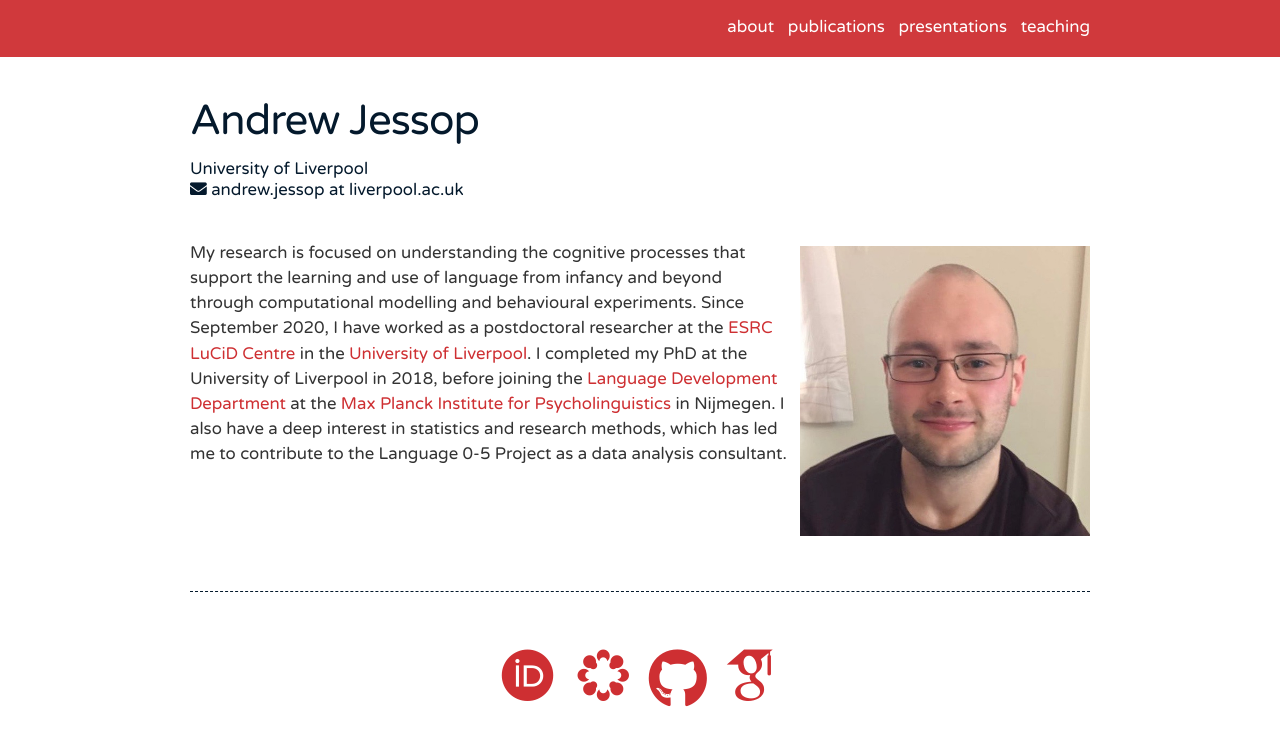
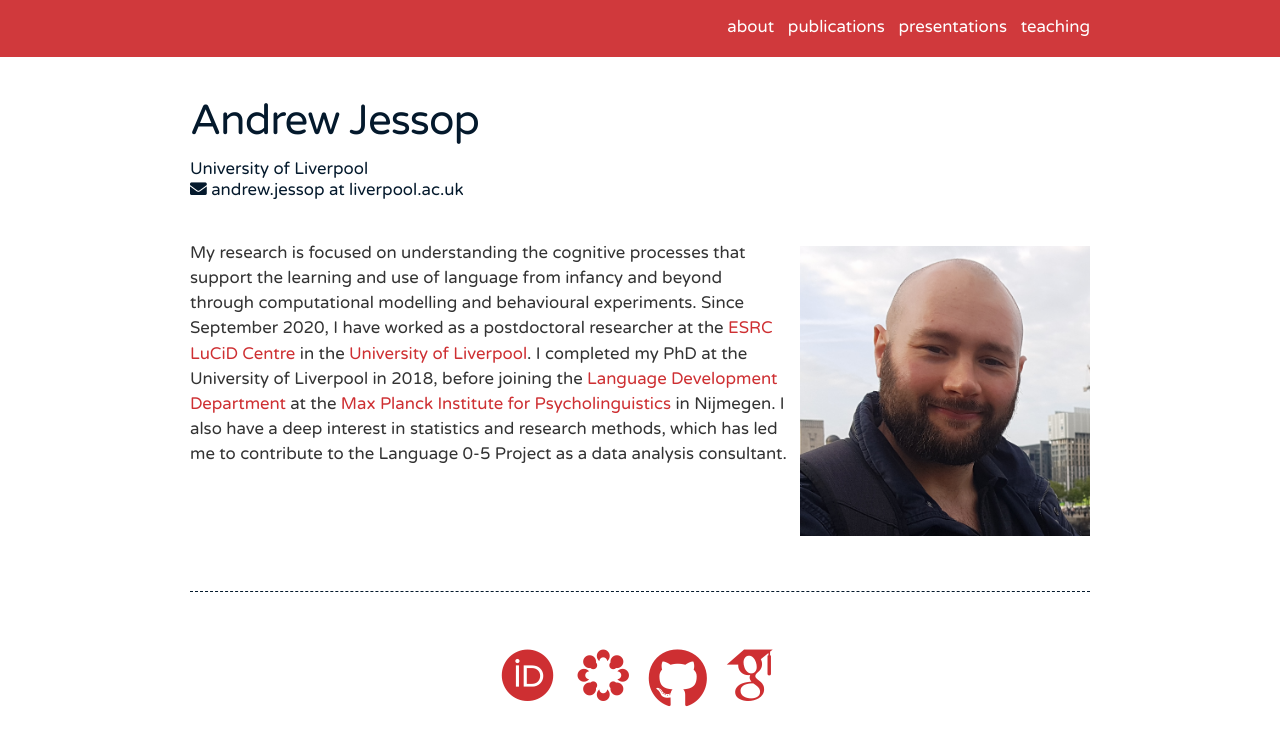
Before and after one commit to andrew-jessop/andrew-jessop.github.io, a Jekyll site: the page built from _pages/about.md, in a window 1280 px wide. Shown: the top 746 px of the page. Built offline with Jekyll 4.4.1, drawn with Linux system fonts in a browser that asks for light colours; nearby versions of some CDN libraries; some web fonts are replaced.

Commit message:
New profile picture

```diff
--- a/_pages/about.md
+++ b/_pages/about.md
@@ -5,7 +5,7 @@ title: Andrew Jessop
 description: University of Liverpool<br><i class="fas fa-envelope"></i> andrew.jessop at liverpool.ac.uk
 profile:
   align: right
-  image: prof_pic.jpg
+  image: 20190827.jpg
 news: false
 social: true
 ---
```
Also changed, not shown: assets/img/20180208.jpg (renamed from assets/img/prof_pic.jpg), assets/img/20190827.jpg (added), assets/img/prof_pic_bw.jpg (deleted).
